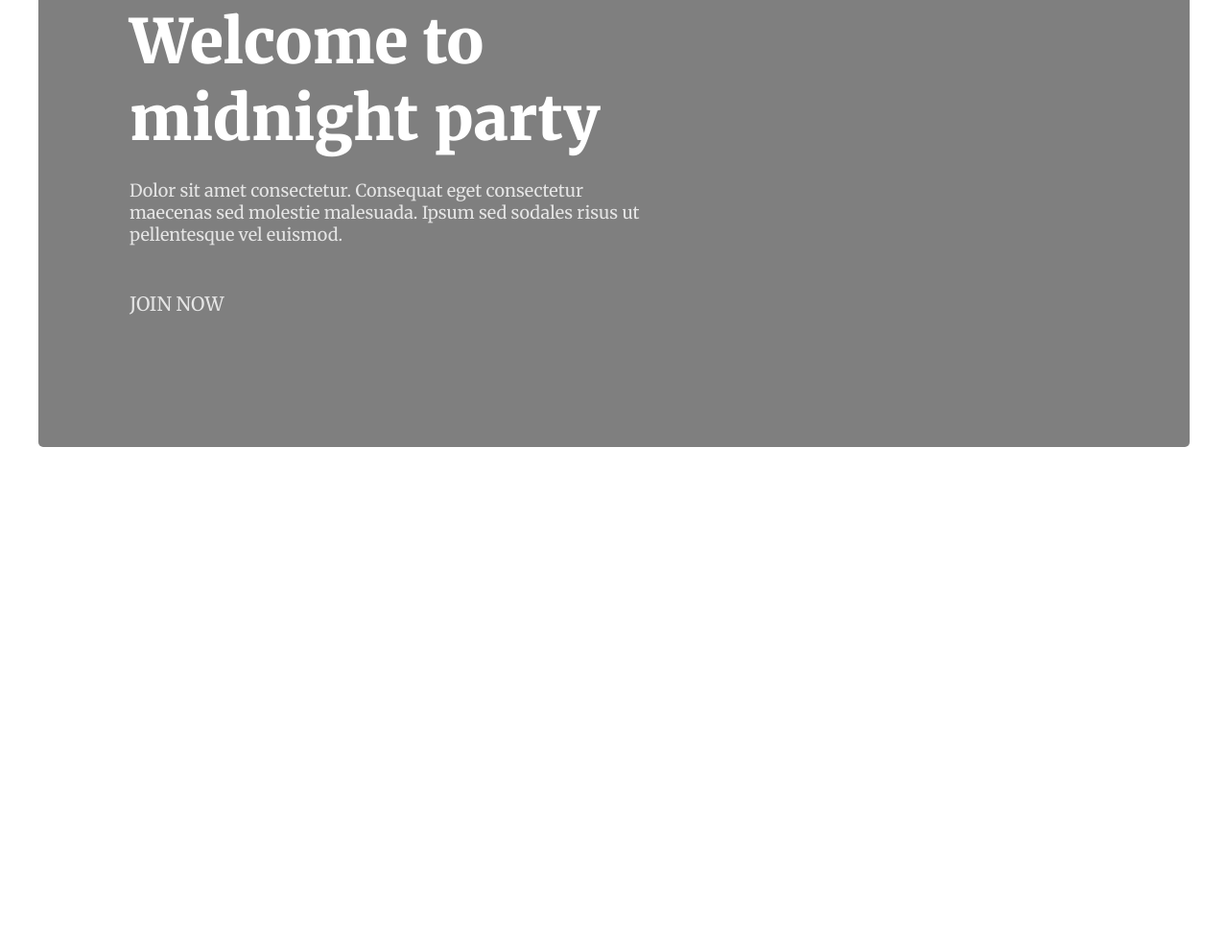
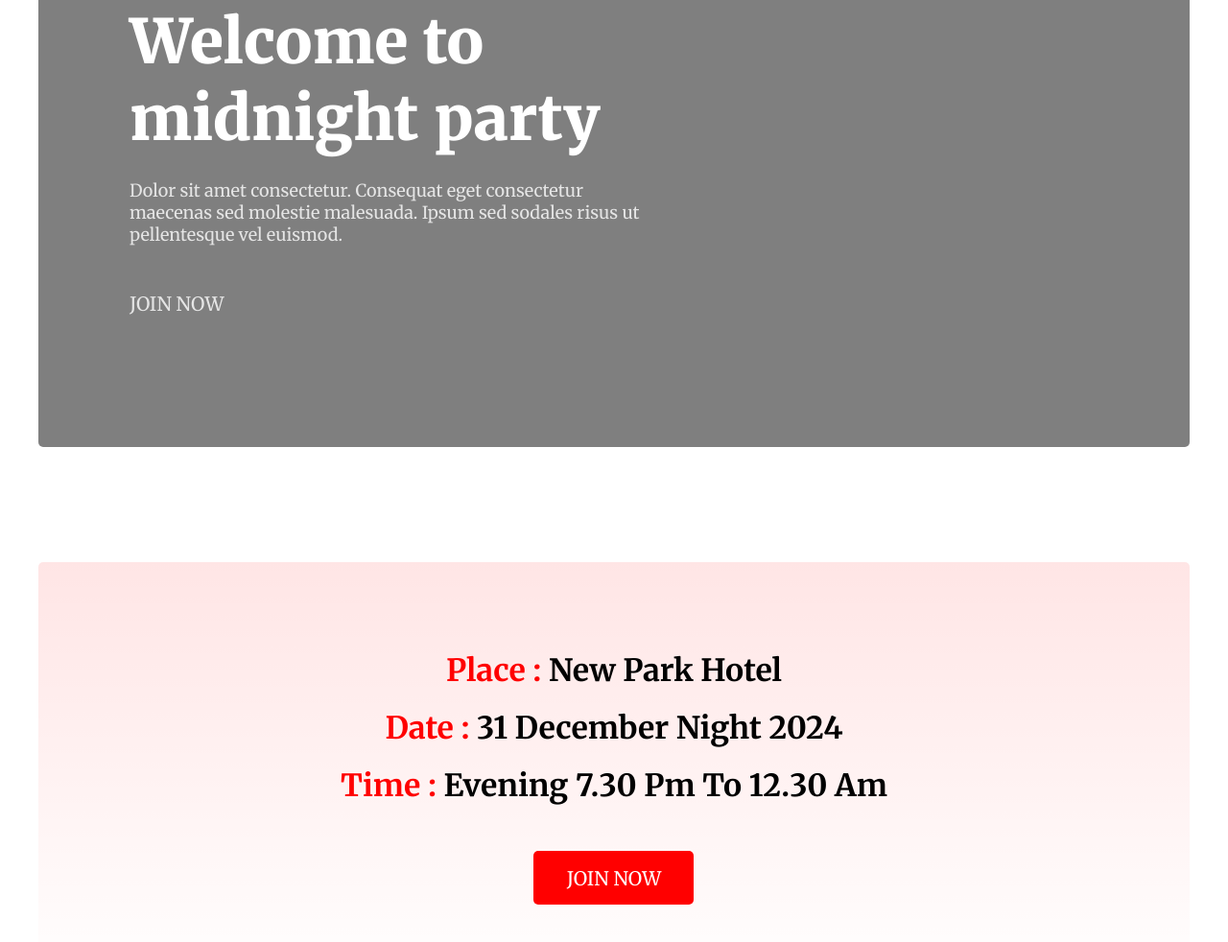
Before and after one commit to YOUSUF4949/New-year-offers-project, a plain HTML site: page index.html in a window 1280 px wide. Shown: the part 1830-2812 px from the top of the page at 96% size. Before the commit the page ends 2296 px from the top, so only its background shows below. Drawn offline with Linux system fonts and the light colour scheme.

Commit message:
loaction section done

```diff
--- a/index.html
+++ b/index.html
@@ -49,9 +49,14 @@
 </div>
 <!-- welcome banner markup ends here -->
 <!-- location section starts here -->
-<div class="location-section">
+<div class="location">
   <div class="location-content">
-    <h3></h3>
+    <h3> <span>Place : </span> New Park Hotel</h3>
+    <h3> <span>Date : </span> 31 December Night 2024</h3>
+    <h3> <span>Time : </span> Evening 7.30 Pm To 12.30 Am </h3>
+    <div class="btn">
+      <a href="#">JOIN NOW</a>
+    </div>
   </div>
 </div>
 <!-- location section ends here -->
--- a/style.css
+++ b/style.css
@@ -177,3 +177,51 @@ body{
   height: 100%;
 }
 /* welcome section design ends here */
+/* location section design starts here */
+.location{
+  height: 450px;
+  margin-top: 120px;
+  width: 1200px;
+  background-image: linear-gradient(180deg, rgba(255, 0, 0, 0.1), rgba(255, 0, 0, 0) 100%);
+  border-radius: 5px;
+  display: inline-flex;
+  align-items: center;
+  justify-content: center;
+}
+
+.location .location-content{
+  text-align: center;
+}
+
+.location-content h3{
+  font-size: 32px;
+  font-weight: 700;
+  margin-bottom: 20px;
+}
+.location-content h3:nth-child(3){
+  margin-bottom: 0;
+}
+.location-content h3 span{
+  color: rgb(255, 0, 0);
+  font-size: 32px;
+  font-weight: 700;
+}
+
+.location-content .btn{
+  margin-top: 48px;
+  background-color: rgb(255, 0, 0);
+  width: 167px;
+  height: 56px;
+  display: inline-flex;
+  align-items: center;
+  justify-content: center;
+  border-radius: 5px;
+}
+.location-content .btn a{
+  text-decoration: none;
+  font-size: 20px;
+  color: rgb(255, 255, 255);
+}
+
+
+/* location section design end here */
```
